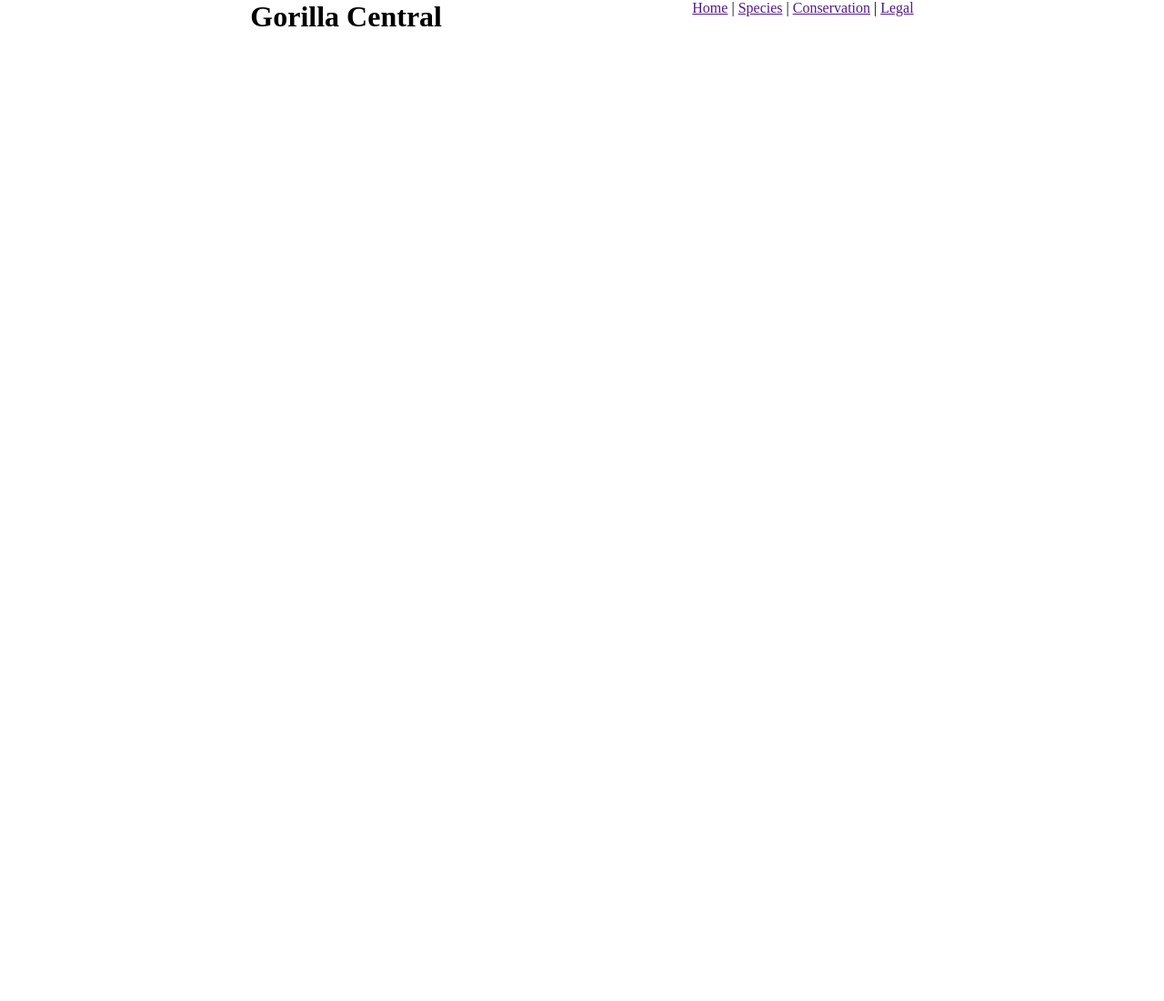
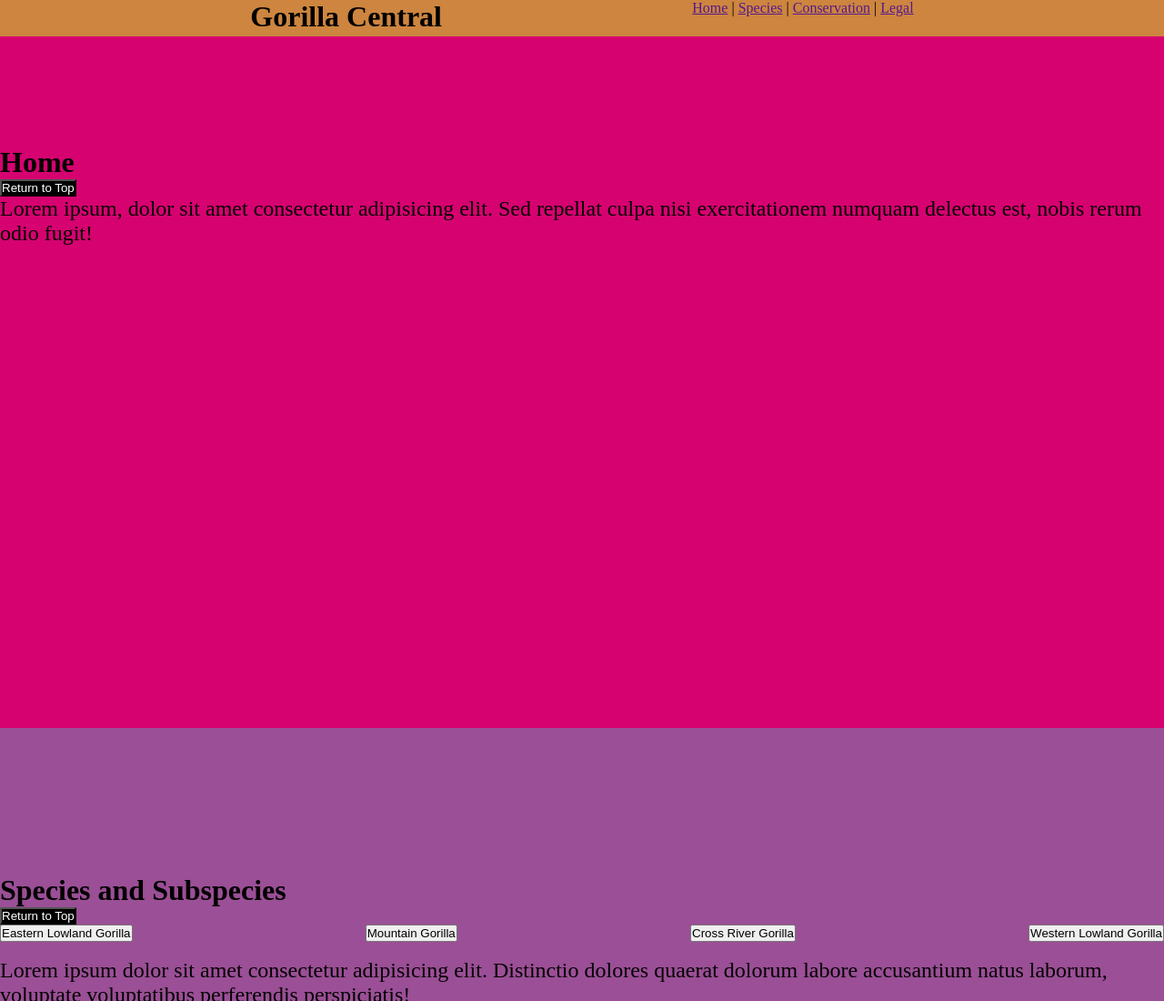
Before and after one commit to Connoroni/week1-assignment, a plain HTML site: page index.html in a window 1280 px wide. Shown: the top 1100 px of the page at 91% size. Before the commit the page ends 800 px from the top, so only its background shows below. Drawn offline with Linux system fonts and the light colour scheme.

Commit message:
set up basic HTML layout

```diff
--- a/index.html
+++ b/index.html
@@ -5,11 +5,10 @@
     <meta name="viewport" content="width=device-width, initial-scale=1.0" />
     <link rel="stylesheet" href="styles.css" />
     <script src="app.js" defer></script>
-    <title>AS YET UNNAMED WEBSITE</title>
+    <title>Gorilla Central | Your Home for Gorilla Information</title>
   </head>
   <body>
     <header>
-      <div class="topbar">
       <h1>Gorilla Central</h1>
       <div class="navbar">
         <nav><a href="">Home</a>&nbsp|&nbsp</nav>
@@ -19,9 +18,53 @@
           <a href="">Legal</a>
         </nav>
       </div>
+    </header>
+    <main>
+      <div class="section home">
+        <h1 class="section-head">Home</h1>
+        <button class="top-button">Return to Top</button>
+        <p class="section-p">
+          Lorem ipsum, dolor sit amet consectetur adipisicing elit. Sed repellat
+          culpa nisi exercitationem numquam delectus est, nobis rerum odio
+          fugit!
+        </p>
       </div>
-    </header>
-    <main></main>
+      <div class="section species">
+        <h1 class="section-head">Species and Subspecies</h1>
+        <button class="top-button">Return to Top</button>
+        <div class="species-bar">
+          <button>Eastern Lowland Gorilla</button>
+          <button>Mountain Gorilla</button>
+          <button>Cross River Gorilla</button>
+          <button>Western Lowland Gorilla</button>
+        </div>
+        <br />
+        <p class="section-p">
+          Lorem ipsum dolor sit amet consectetur adipisicing elit. Distinctio
+          dolores quaerat dolorum labore accusantium natus laborum, voluptate
+          voluptatibus perferendis perspiciatis!
+        </p>
+      </div>
+      <div class="section conservation">
+        <h1 class="section-head">Conservation</h1>
+        <button class="top-button">Return to Top</button>
+        <p class="section-p">
+          Lorem, ipsum dolor sit amet consectetur adipisicing elit. Esse
+          doloremque atque repudiandae porro corrupti aspernatur culpa qui
+          tenetur reprehenderit doloribus?
+        </p>
+      </div>
+      <div class="section legal">
+        <h1 class="section-head">Legal</h1>
+        <button class="top-button">Return to Top</button>
+        <p class="section-p">
+          Lorem ipsum dolor, sit amet consectetur adipisicing elit. Eos, animi!
+          Ex, magnam? Voluptas officia aspernatur asperiores. Nam quasi a
+          architecto.
+        </p>
+      </div>
+      <p></p>
+    </main>
     <footer></footer>
   </body>
 </html>
--- a/styles.css
+++ b/styles.css
@@ -6,8 +6,15 @@
   box-sizing: border-box;
 }
 
-.topbar {
+header {
+  position: fixed;
+  top: 0;
+  background-color: peru;
+  width: 100vw;
+  z-index: 10;
+  height: 2.5rem;
   display: flex;
+  flex-direction: row;
   justify-content: end;
   justify-content: space-evenly;
 }
@@ -16,3 +23,35 @@
   flex-direction: row;
   justify-content: space-around;
 }
+
+.section {
+  height: 100vh;
+}
+.section-head {
+  padding-top: 20vh;
+}
+.top-button {
+  background-color: black;
+  color: white;
+}
+.section-p {
+  font-size: 1.5rem;
+}
+
+.home {
+  background-color: #d60270;
+}
+.species {
+  background-color: #9b4f96;
+}
+.conservation {
+  background-color: #0038a8;
+}
+.legal {
+  background-color: white;
+}
+
+.species-bar {
+  display: flex;
+  justify-content: space-between;
+}
```
Lines whose indentation alone changed are shown as unchanged.
